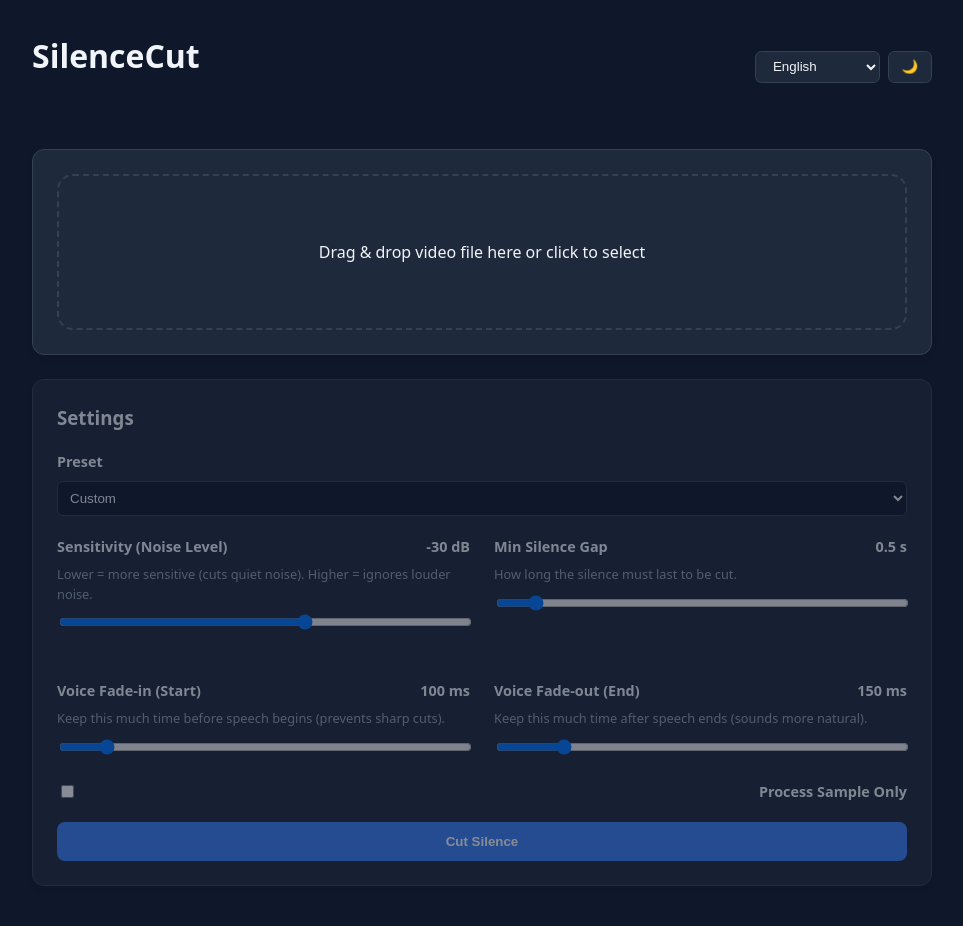
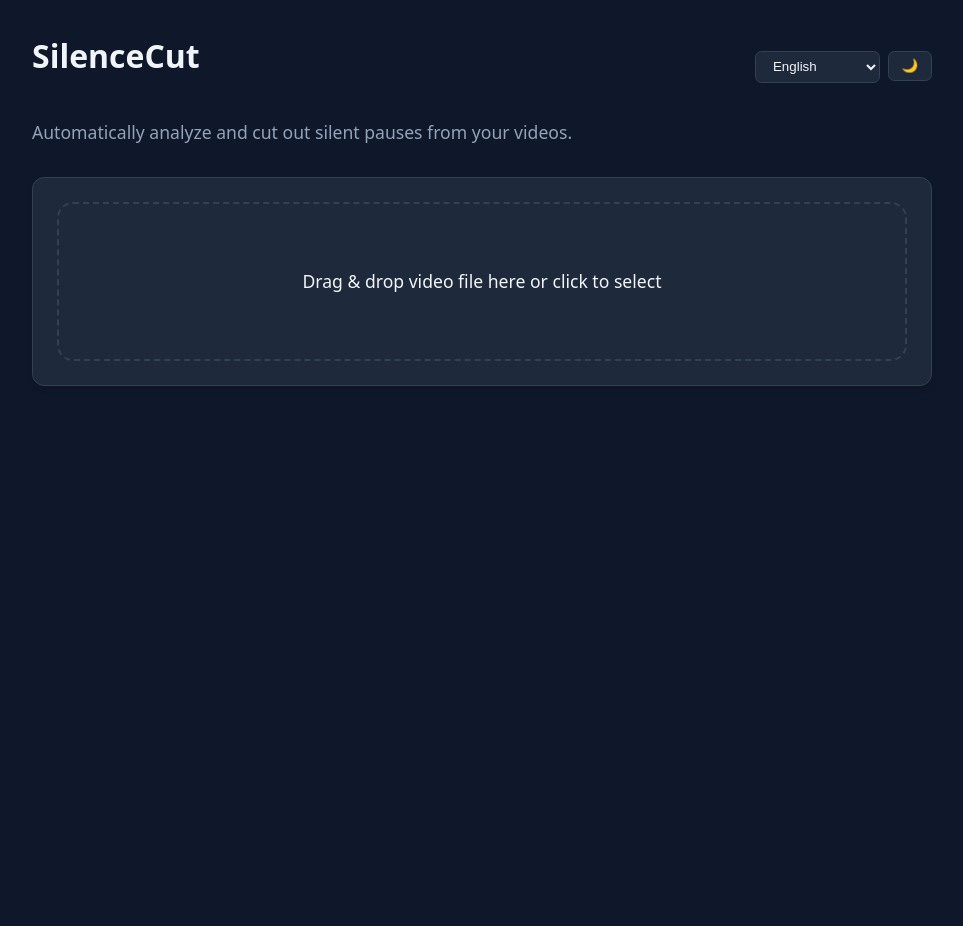
Before and after one commit to antonzaratustra/SilenceCut, a FastAPI app: page / in a window 1280 px wide. Shown: the whole page, without its empty margins (158-1121 px from the left). After the commit the page ends 386 px from the top, so only its background shows below. Run offline with FastAPI, Linux system fonts and the light colour scheme; some libraries are stand-ins or nearby versions.

Commit message:
UI Polish: Hide settings until video is uploaded, added explanatory subtitle

```diff
--- a/web/templates/index.html
+++ b/web/templates/index.html
@@ -45,11 +45,17 @@
             display: flex;
             justify-content: space-between;
             align-items: center;
-            margin-bottom: 2rem;
-            padding: 1rem 0;
+            margin-bottom: 0.5rem;
+            padding: 1rem 0 0 0;
         }
 
-        .controls-top { display: flex; gap: 0.5rem; }
+        .subtitle {
+            color: var(--text-muted);
+            margin-bottom: 2rem;
+            font-size: 1.1rem;
+        }
+
+        .controls-top { display: flex; gap: 0.5rem; align-items: flex-start; }
 
         .card {
             background: var(--card);
@@ -59,6 +65,7 @@
             box-shadow: 0 4px 6px -1px rgba(0,0,0,0.1);
             margin-bottom: 1.5rem;
             box-sizing: border-box;
+            transition: opacity 0.3s, transform 0.3s;
         }
 
         h1, h3 { margin-top: 0; }
@@ -97,13 +104,13 @@
         }
 
         .lang-select {
-            padding: 0.4rem 1.8rem 0.4rem 0.8rem; /* Extra right padding for arrow */
+            padding: 0.4rem 1.8rem 0.4rem 0.8rem;
             border-radius: 0.4rem;
             background: var(--card);
             border: 1px solid var(--border);
             color: var(--text);
             cursor: pointer;
-            appearance: auto; /* Ensure browser arrow renders well or use custom arrow */
+            appearance: auto;
         }
 
         .theme-toggle {
@@ -125,7 +132,7 @@
             font-weight: 600;
             width: 100%;
             transition: background 0.2s;
-            box-sizing: border-box; /* Fix overflow */
+            box-sizing: border-box;
             display: block;
             text-align: center;
         }
@@ -134,12 +141,13 @@
 
         #drop-zone {
             border: 2px dashed var(--border);
-            padding: 3rem 2rem;
+            padding: 4rem 2rem;
             text-align: center;
             border-radius: 1rem;
             cursor: pointer;
             transition: border-color 0.2s, background 0.2s;
         }
+        #drop-zone p { margin: 0; font-size: 1.1rem; font-weight: 500; }
         #drop-zone.active { border-color: var(--primary); background: rgba(59, 130, 246, 0.1); }
 
         #video-thumbnail {
@@ -200,6 +208,8 @@
             </div>
         </header>
 
+        <p class="subtitle" id="t-subtitle">Automatically analyze and cut out silent pauses from your videos.</p>
+
         <div class="card" id="upload-section">
             <div id="drop-zone">
                 <p id="t-drop-text">Drag & drop video file here or click to select</p>
@@ -212,9 +222,15 @@
                     <strong id="t-selected">Selected:</strong> <span id="filename"></span>
                 </div>
             </div>
+
+            <!-- Upload Progress placed inside upload section for clean layout -->
+            <div id="upload-progress-container" style="display: none; margin-top: 1.5rem;">
+                <p id="upload-status-text" style="margin: 0 0 0.5rem 0; font-weight: 500;">Uploading...</p>
+                <div class="progress-bar"><div class="progress-fill" id="upload-progress-fill"></div></div>
+            </div>
         </div>
 
-        <div class="card" id="settings-section" style="opacity: 0.5; pointer-events: none;">
+        <div class="card" id="settings-section" style="display: none;">
             <h3 id="t-settings">Settings</h3>
             <div class="form-group">
                 <label id="t-label-preset">Preset</label>
@@ -281,14 +297,14 @@
 
         <div class="card" id="status-section" style="display: none;">
             <h3 id="t-status-title">Processing...</h3>
-            <p id="status-text">Uploading...</p>
+            <p id="status-text" style="font-weight: 500;">Initializing...</p>
             <div class="progress-container" style="display: block;">
                 <div class="progress-bar"><div class="progress-fill" id="progress-fill"></div></div>
             </div>
             <div class="stats" id="stats-content"></div>
             <div id="result-actions" style="display: none;">
                 <a id="download-link" class="btn" style="text-decoration: none;">Download Result</a>
-                <button class="btn" style="background: var(--border); color: var(--text);" onclick="location.reload()" id="t-btn-another">Process Another</button>
+                <button class="btn" style="background: var(--border); color: var(--text);" onclick="location.reload()" id="t-btn-another">Process Another File</button>
             </div>
         </div>
     </div>
@@ -296,6 +312,7 @@
     <script>
         const translations = {
             en: {
+                subtitle: "Automatically analyze and cut out silent pauses from your videos.",
                 dropText: "Drag & drop video file here or click to select",
                 selected: "Selected:",
                 settings: "Settings",
@@ -317,15 +334,16 @@
                 sampleDur: "Sample Duration",
                 processBtn: "Cut Silence",
                 statusTitle: "Processing...",
-                anotherBtn: "Process Another",
+                anotherBtn: "Process Another File",
                 uploading: "Uploading...",
                 download: "Download Result",
                 statsTpl: "Original: {orig}s | Final: {final}s | Pauses removed: {count}"
             },
             ru: {
+                subtitle: "Сервис автоматически анализирует видео и вырезает из него долгие паузы и тишину.",
                 dropText: "Перетащите видео сюда или нажмите для выбора",
                 selected: "Выбрано:",
-                settings: "Настройки",
+                settings: "Настройки обработки",
                 preset: "Пресет",
                 custom: "Свой вариант",
                 p_podcast: "Подкаст",
@@ -344,12 +362,13 @@
                 sampleDur: "Длина фрагмента",
                 processBtn: "Вырезать тишину",
                 statusTitle: "Обработка...",
-                anotherBtn: "Обработать еще один",
+                anotherBtn: "Обработать другой файл",
                 uploading: "Загрузка...",
                 download: "Скачать результат",
                 statsTpl: "Было: {orig}с | Стало: {final}с | Удалено пауз: {count}"
             },
             es: {
+                subtitle: "Analiza y corta automáticamente las pausas silenciosas de tus videos.",
                 dropText: "Arrastre el video aquí o haga clic para seleccionar",
                 selected: "Seleccionado:",
                 settings: "Ajustes",
@@ -371,12 +390,13 @@
                 sampleDur: "Duración de la muestra",
                 processBtn: "Cortar silencio",
                 statusTitle: "Procesando...",
-                anotherBtn: "Procesar otro",
+                anotherBtn: "Procesar otro archivo",
                 uploading: "Subiendo...",
                 download: "Descargar resultado",
                 statsTpl: "Original: {orig}s | Final: {final}s | Pausas eliminadas: {count}"
             },
             zh: {
+                subtitle: "自动分析并剪辑视频中的无声停顿。",
                 dropText: "将视频文件拖到此处或点击选择",
                 selected: "已选择:",
                 settings: "设置",
@@ -398,12 +418,13 @@
                 sampleDur: "样本时长",
                 processBtn: "开始剪切",
                 statusTitle: "处理中...",
-                anotherBtn: "处理另一个",
+                anotherBtn: "处理另一个文件",
                 uploading: "上传中...",
                 download: "下载结果",
                 statsTpl: "原始: {orig}秒 | 最终: {final}秒 | 已移除暂停: {count}"
             },
             fr: {
+                subtitle: "Analysez et coupez automatiquement les pauses silencieuses de vos vidéos.",
                 dropText: "Glissez-déposez la vidéo ici ou cliquez pour choisir",
                 selected: "Sélectionné :",
                 settings: "Paramètres",
@@ -425,12 +446,13 @@
                 sampleDur: "Durée de l'échantillon",
                 processBtn: "Couper le silence",
                 statusTitle: "Traitement...",
-                anotherBtn: "En traiter un autre",
+                anotherBtn: "Traiter un autre fichier",
                 uploading: "Téléchargement...",
                 download: "Télécharger le résultat",
                 statsTpl: "Original : {orig}s | Final : {final}s | Pauses supprimées : {count}"
             },
             de: {
+                subtitle: "Analysieren und schneiden Sie automatisch stumme Pausen aus Ihren Videos.",
                 dropText: "Video hierher ziehen oder zum Auswählen klicken",
                 selected: "Ausgewählt:",
                 settings: "Einstellungen",
@@ -452,12 +474,13 @@
                 sampleDur: "Stichprobenlänge",
                 processBtn: "Stille schneiden",
                 statusTitle: "Verarbeitung...",
-                anotherBtn: "Weiteres Video",
+                anotherBtn: "Weitere Datei verarbeiten",
                 uploading: "Hochladen...",
                 download: "Ergebnis herunterladen",
                 statsTpl: "Original: {orig}s | Final: {final}s | Pausen entfernt: {count}"
             },
             pt: {
+                subtitle: "Analise e corte automaticamente as pausas silenciosas de seus vídeos.",
                 dropText: "Arraste o vídeo aqui ou clique para selecionar",
                 selected: "Selecionado:",
                 settings: "Configurações",
@@ -479,12 +502,13 @@
                 sampleDur: "Duração da amostra",
                 processBtn: "Cortar silêncio",
                 statusTitle: "Processando...",
-                anotherBtn: "Processar outro",
+                anotherBtn: "Processar outro arquivo",
                 uploading: "Enviando...",
                 download: "Baixar resultado",
                 statsTpl: "Original: {orig}s | Final: {final}s | Pausas removidas: {count}"
             },
             ja: {
+                subtitle: "動画の無音部分を自動で分析し、カットします。",
                 dropText: "動画ファイルをここにドラッグ＆ドロップするか、クリックして選択",
                 selected: "選択済み:",
                 settings: "設定",
@@ -506,12 +530,13 @@
                 sampleDur: "サンプル時間",
                 processBtn: "無音をカット",
                 statusTitle: "処理中...",
-                anotherBtn: "別の動画を処理",
+                anotherBtn: "別のファイルを処理",
                 uploading: "アップロード中...",
                 download: "結果をダウンロード",
                 statsTpl: "元: {orig}秒 | 完了: {final}秒 | 削除された無音: {count}"
             },
             ko: {
+                subtitle: "동영상의 무음 구간을 자동으로 분석하고 잘라냅니다.",
                 dropText: "비디오 파일을 여기로 드래그하거나 클릭하여 선택",
                 selected: "선택됨:",
                 settings: "설정",
@@ -539,6 +564,7 @@
                 statsTpl: "원본: {orig}초 | 최종: {final}초 | 제거된 구간: {count}"
             },
             ar: {
+                subtitle: "قم بتحليل وقص فترات الصمت من مقاطع الفيديو الخاصة بك تلقائياً.",
                 dropText: "اسحب ملف الفيديو هنا أو انقر للاختيار",
                 selected: "تم اختيار:",
                 settings: "الإعدادات",
@@ -569,13 +595,13 @@
 
         function updateLanguage(lang) {
             const t = translations[lang];
+            document.getElementById('t-subtitle').innerText = t.subtitle;
             document.getElementById('t-drop-text').innerText = t.dropText;
             document.getElementById('t-selected').innerText = t.selected;
             document.getElementById('t-settings').innerText = t.settings;
             document.getElementById('t-label-preset').innerText = t.preset;
             document.getElementById('t-opt-custom').innerText = t.custom;
 
-            // Translate Presets
             if(document.getElementById('t-opt-podcast')) document.getElementById('t-opt-podcast').innerText = t.p_podcast;
             if(document.getElementById('t-opt-interview')) document.getElementById('t-opt-interview').innerText = t.p_interview;
             if(document.getElementById('t-opt-lecture')) document.getElementById('t-opt-lecture').innerText = t.p_lecture;
@@ -634,7 +660,6 @@
         const processBtn = document.getElementById('process-btn');
         let currentJobId = null;
 
-        // Hardcoded presets corresponding to backend
         const presetValues = {
             "podcast": {"threshold": -35, "padding_start": 200, "padding_end": 300},
             "interview": {"threshold": -30, "padding_start": 150, "padding_end": 200},
@@ -646,7 +671,7 @@
             const el = document.getElementById(id);
             if (el) el.oninput = () => {
                 document.getElementById('v-' + id).innerText = el.value;
-                document.getElementById('preset').value = 'custom'; // Custom tweak
+                document.getElementById('preset').value = 'custom';
             };
         });
 
@@ -683,29 +708,28 @@
             const videoNode = document.getElementById('video-thumbnail');
             const fileURL = URL.createObjectURL(file);
             videoNode.src = fileURL;
-            videoNode.currentTime = 1.0; // Seek to 1s to get a frame
+            videoNode.currentTime = 1.0;
             videoNode.style.display = 'block';
 
             document.getElementById('filename').innerText = file.name;
             document.getElementById('drop-zone').style.display = 'none';
             document.getElementById('file-info').style.display = 'block';
 
+            // Show upload progress UI
+            document.getElementById('upload-progress-container').style.display = 'block';
+            document.getElementById('upload-status-text').innerText = translations[langSelect.value].uploading + ' 0%';
+
             const formData = new FormData();
             formData.append('file', file);
 
-            statusSection.style.display = 'block';
-            document.getElementById('upload-section').style.opacity = '0.5';
-            document.getElementById('status-text').innerText = translations[langSelect.value].uploading + ' 0%';
-
-            // Upload via XHR to get exact progress
             const xhr = new XMLHttpRequest();
             xhr.open('POST', '/upload', true);
 
             xhr.upload.onprogress = (e) => {
                 if (e.lengthComputable) {
                     const percentComplete = (e.loaded / e.total) * 100;
-                    document.getElementById('progress-fill').style.width = percentComplete + '%';
-                    document.getElementById('status-text').innerText = translations[langSelect.value].uploading + ' ' + Math.round(percentComplete) + '%';
+                    document.getElementById('upload-progress-fill').style.width = percentComplete + '%';
+                    document.getElementById('upload-status-text').innerText = translations[langSelect.value].uploading + ' ' + Math.round(percentComplete) + '%';
                 }
             };
 
@@ -713,12 +737,16 @@
                 if (xhr.status === 200) {
                     const data = JSON.parse(xhr.responseText);
                     currentJobId = data.job_id;
-                    settingsSection.style.opacity = '1';
-                    settingsSection.style.pointerEvents = 'auto';
-                    document.getElementById('status-text').innerText = 'Ready.';
-                    document.getElementById('progress-fill').style.width = '100%';
+
+                    // Hide upload progress, show settings
+                    document.getElementById('upload-progress-container').style.display = 'none';
+                    settingsSection.style.display = 'block';
+
+                    // Small scroll to settings
+                    settingsSection.scrollIntoView({ behavior: 'smooth', block: 'nearest' });
                 } else {
                     alert('Upload failed');
+                    location.reload();
                 }
             };
 
@@ -735,8 +763,9 @@
             formData.append('is_sample', document.getElementById('is_sample').checked);
             formData.append('sample_duration', document.getElementById('sample_duration').value);
 
-            processBtn.disabled = true;
-            settingsSection.style.opacity = '0.5';
+            // Hide settings, show processing
+            settingsSection.style.display = 'none';
+            statusSection.style.display = 'block';
 
             await fetch(`/process/${currentJobId}`, { method: 'POST', body: formData });
             pollStatus();
```
